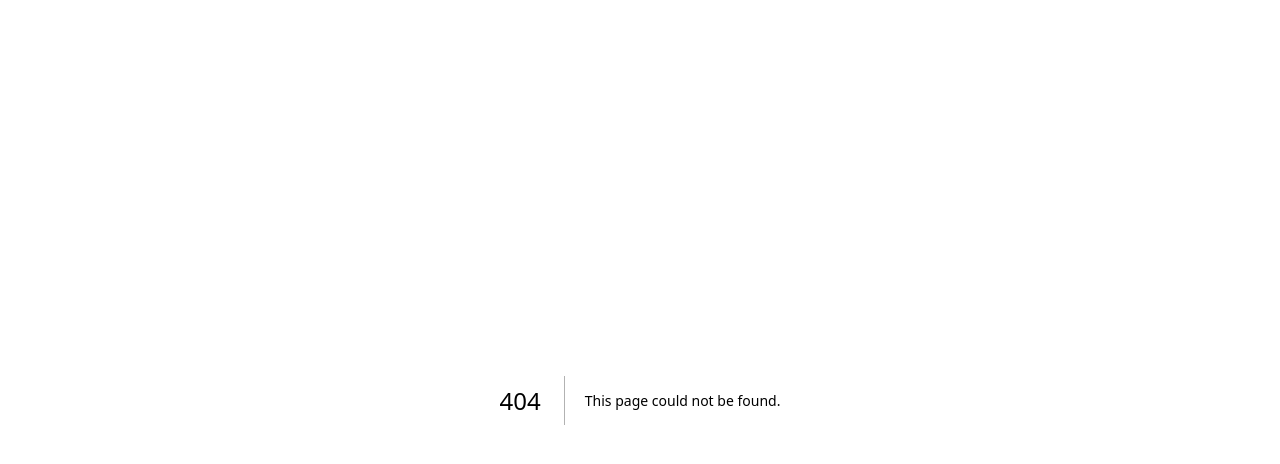
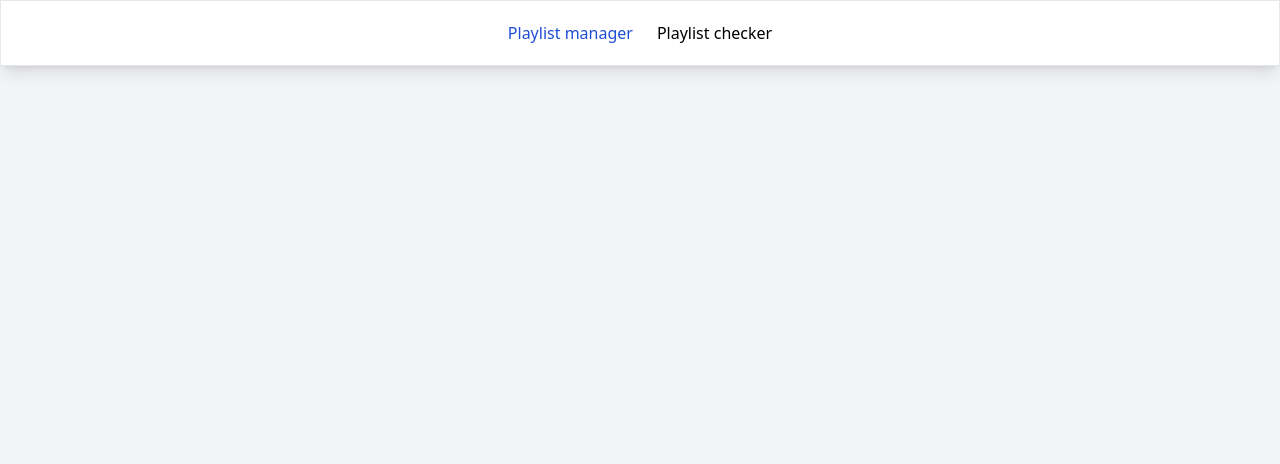
Before and after one commit to Damokless/iptv-manager, a Next.js app: page /playlist-manager in a window 1280 px wide. Before the commit this address had no page. Shown: the top 464 px of the page. Built offline with nearby package versions, Linux system fonts and the light colour scheme.

Commit message:
feat : create new page

```diff
--- /dev/null
+++ b/src/app/playlist-manager/page.tsx
@@ -0,0 +1,19 @@
+import Navbar from "@/components/navbar/Navbar";
+export default function PlaylistManager() {
+// const [channels, setChannels] = useState([]);
+// async function handleFile(file: any) {
+//   const dataText = await file[0].text();
+//   const response = await fetch(`http://localhost:4000/playlistToJson`, {
+//     method: "POST",
+//     headers: { "Content-Type": "application/json" },
+//     body: JSON.stringify({ data: dataText }),
+//   });
+//   const channelsList = await response.json();
+//   setChannels(channelsList);
+// }
+  return (
+    <div className="bg-gray-100 h-screen">
+      <Navbar />
+    </div>
+  );
+}
```
